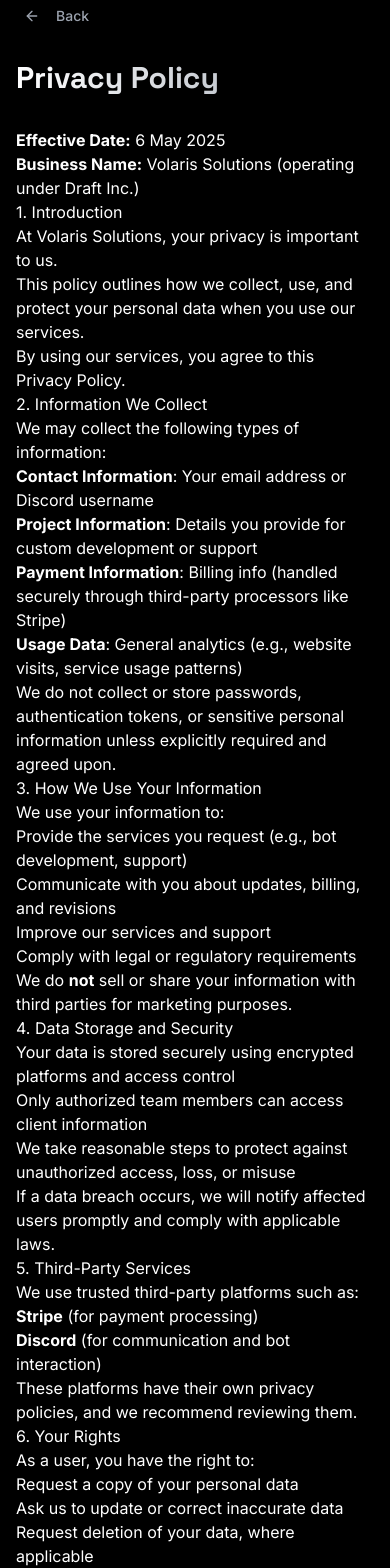
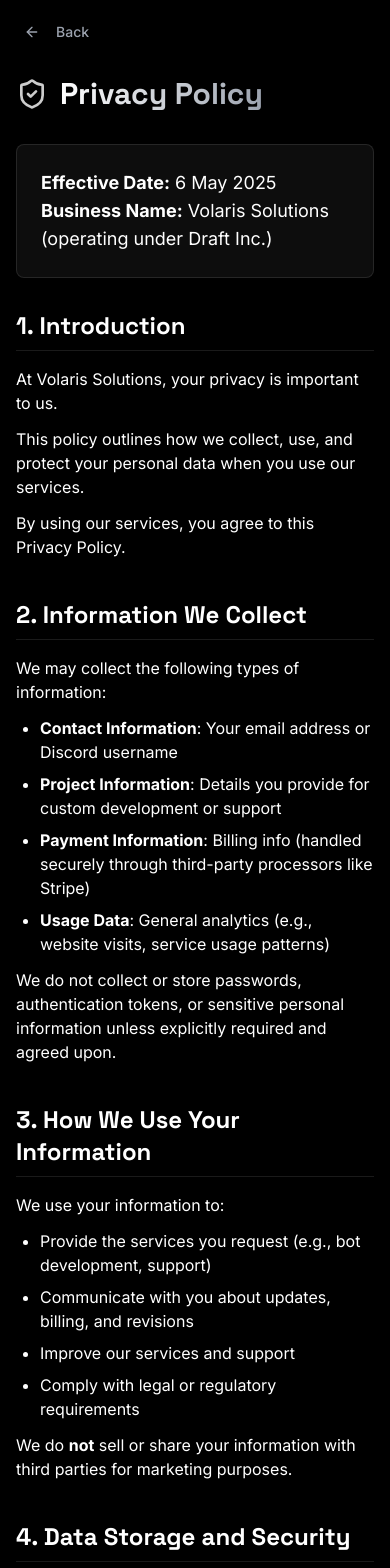
Before and after one commit to AceCombatx/stellar-black-byte-design, a React (Vite) app: page /privacy-policy in a window 390 px wide. Shown: the part 100-1668 px from the top of the page. Built offline with nearby package versions, Linux system fonts and the light colour scheme.

Commit message:
Refactor: Improve Privacy Policy and Terms of Service design
Improve the layout and spacing of the Privacy Policy and Terms of Service pages for better readability.

```diff
--- a/src/pages/PrivacyPolicy.tsx
+++ b/src/pages/PrivacyPolicy.tsx
@@ -1,7 +1,7 @@
 
 import Navbar from "@/components/Navbar";
 import Footer from "@/components/Footer";
-import { ArrowLeft } from "lucide-react";
+import { ArrowLeft, ShieldCheck } from "lucide-react";
 import { Button } from "@/components/ui/button";
 import { useNavigate } from "react-router-dom";
 
@@ -10,14 +10,14 @@ const PrivacyPolicy = () => {
   const currentYear = new Date().getFullYear();
 
   return (
-    <div className="min-h-screen bg-black text-white overflow-hidden">
+    <div className="min-h-screen bg-black text-white">
       <Navbar />
 
-      <main className="pt-24 pb-16">
+      <main className="pt-28 pb-20">
         <div className="container mx-auto px-4 md:px-6">
           <Button
             variant="ghost"
-            className="mb-6 -ml-2 text-gray-400 hover:text-white"
+            className="mb-6 -ml-2 text-gray-400 hover:text-white transition-colors"
             onClick={() => navigate(-1)}
           >
             <ArrowLeft className="mr-2 h-4 w-4" />
@@ -25,84 +25,125 @@ const PrivacyPolicy = () => {
           </Button>
 
           <div className="max-w-3xl mx-auto">
-            <h1 className="text-3xl md:text-4xl font-heading font-bold mb-8 text-gradient">
+            <div className="flex items-center gap-3 mb-8">
+              <ShieldCheck className="h-8 w-8 text-white/80" />
+              <h1 className="text-3xl md:text-4xl font-heading font-bold text-gradient">
                 Privacy Policy
               </h1>
+            </div>
 
-            <div className="prose prose-invert max-w-none">
-              <p><strong>Effective Date:</strong> 6 May {currentYear}<br />
-              <strong>Business Name:</strong> Volaris Solutions (operating under Draft Inc.)</p>
+            <div className="prose prose-invert prose-lg max-w-none">
+              <div className="panel mb-8">
+                <p className="text-lg">
+                  <strong className="text-white">Effective Date:</strong> 6 May {currentYear}<br />
+                  <strong className="text-white">Business Name:</strong> Volaris Solutions (operating under Draft Inc.)
+                </p>
+              </div>
 
-              <h2>1. Introduction</h2>
-              <p>At Volaris Solutions, your privacy is important to us.<br />
-              This policy outlines how we collect, use, and protect your personal data when you use our services.</p>
+              <div className="space-y-10">
+                <section>
+                  <h2 className="text-2xl font-heading font-bold text-white border-b border-white/10 pb-2 mb-4">1. Introduction</h2>
+                  <p className="mb-3">At Volaris Solutions, your privacy is important to us.</p>
+                  <p className="mb-3">This policy outlines how we collect, use, and protect your personal data when you use our services.</p>
                   <p>By using our services, you agree to this Privacy Policy.</p>
+                </section>
 
-              <h2>2. Information We Collect</h2>
-              <p>We may collect the following types of information:</p>
-              <ul>
-                <li><strong>Contact Information</strong>: Your email address or Discord username</li>
-                <li><strong>Project Information</strong>: Details you provide for custom development or support</li>
-                <li><strong>Payment Information</strong>: Billing info (handled securely through third-party processors like Stripe)</li>
-                <li><strong>Usage Data</strong>: General analytics (e.g., website visits, service usage patterns)</li>
+                <section>
+                  <h2 className="text-2xl font-heading font-bold text-white border-b border-white/10 pb-2 mb-4">2. Information We Collect</h2>
+                  <p className="mb-3">We may collect the following types of information:</p>
+                  <ul className="list-disc pl-6 space-y-2">
+                    <li><strong className="text-white">Contact Information</strong>: Your email address or Discord username</li>
+                    <li><strong className="text-white">Project Information</strong>: Details you provide for custom development or support</li>
+                    <li><strong className="text-white">Payment Information</strong>: Billing info (handled securely through third-party processors like Stripe)</li>
+                    <li><strong className="text-white">Usage Data</strong>: General analytics (e.g., website visits, service usage patterns)</li>
                   </ul>
-              <p>We do not collect or store passwords, authentication tokens, or sensitive personal information unless explicitly required and agreed upon.</p>
+                  <p className="mt-3">We do not collect or store passwords, authentication tokens, or sensitive personal information unless explicitly required and agreed upon.</p>
+                </section>
 
-              <h2>3. How We Use Your Information</h2>
-              <p>We use your information to:</p>
-              <ul>
+                <section>
+                  <h2 className="text-2xl font-heading font-bold text-white border-b border-white/10 pb-2 mb-4">3. How We Use Your Information</h2>
+                  <p className="mb-3">We use your information to:</p>
+                  <ul className="list-disc pl-6 space-y-2">
                     <li>Provide the services you request (e.g., bot development, support)</li>
                     <li>Communicate with you about updates, billing, and revisions</li>
                     <li>Improve our services and support</li>
                     <li>Comply with legal or regulatory requirements</li>
                   </ul>
-              <p>We do <strong>not</strong> sell or share your information with third parties for marketing purposes.</p>
+                  <p className="mt-3">We do <strong className="text-white">not</strong> sell or share your information with third parties for marketing purposes.</p>
+                </section>
 
-              <h2>4. Data Storage and Security</h2>
-              <ul>
+                <section>
+                  <h2 className="text-2xl font-heading font-bold text-white border-b border-white/10 pb-2 mb-4">4. Data Storage and Security</h2>
+                  <ul className="list-disc pl-6 space-y-2">
                     <li>Your data is stored securely using encrypted platforms and access control</li>
                     <li>Only authorized team members can access client information</li>
                     <li>We take reasonable steps to protect against unauthorized access, loss, or misuse</li>
                   </ul>
-              <p>If a data breach occurs, we will notify affected users promptly and comply with applicable laws.</p>
+                  <p className="mt-3">If a data breach occurs, we will notify affected users promptly and comply with applicable laws.</p>
+                </section>
 
-              <h2>5. Third-Party Services</h2>
-              <p>We use trusted third-party platforms such as:</p>
-              <ul>
-                <li><strong>Stripe</strong> (for payment processing)</li>
-                <li><strong>Discord</strong> (for communication and bot interaction)</li>
+                <section>
+                  <h2 className="text-2xl font-heading font-bold text-white border-b border-white/10 pb-2 mb-4">5. Third-Party Services</h2>
+                  <p className="mb-3">We use trusted third-party platforms such as:</p>
+                  <ul className="list-disc pl-6 space-y-2">
+                    <li><strong className="text-white">Stripe</strong> (for payment processing)</li>
+                    <li><strong className="text-white">Discord</strong> (for communication and bot interaction)</li>
                   </ul>
-              <p>These platforms have their own privacy policies, and we recommend reviewing them.</p>
+                  <p className="mt-3">These platforms have their own privacy policies, and we recommend reviewing them.</p>
+                </section>
 
-              <h2>6. Your Rights</h2>
-              <p>As a user, you have the right to:</p>
-              <ul>
+                <section>
+                  <h2 className="text-2xl font-heading font-bold text-white border-b border-white/10 pb-2 mb-4">6. Your Rights</h2>
+                  <p className="mb-3">As a user, you have the right to:</p>
+                  <ul className="list-disc pl-6 space-y-2">
                     <li>Request a copy of your personal data</li>
                     <li>Ask us to update or correct inaccurate data</li>
                     <li>Request deletion of your data, where applicable</li>
                     <li>Withdraw consent for us to store or use your information</li>
                   </ul>
-              <p>To exercise any of these rights, contact us via email or Discord.</p>
+                  <p className="mt-3">To exercise any of these rights, contact us via email or Discord.</p>
+                </section>
 
-              <h2>7. Data Retention</h2>
-              <p>We keep your information for as long as necessary to provide services or comply with legal obligations.<br />
-              You may request early removal of your data if services have ended.</p>
+                <section>
+                  <h2 className="text-2xl font-heading font-bold text-white border-b border-white/10 pb-2 mb-4">7. Data Retention</h2>
+                  <p className="mb-3">We keep your information for as long as necessary to provide services or comply with legal obligations.</p>
+                  <p>You may request early removal of your data if services have ended.</p>
+                </section>
 
-              <h2>8. Children's Privacy</h2>
-              <p>Our services are not intended for individuals under 13 years of age.<br />
-              We do not knowingly collect data from children under this age. If we learn we have, we will delete it immediately.</p>
+                <section>
+                  <h2 className="text-2xl font-heading font-bold text-white border-b border-white/10 pb-2 mb-4">8. Children's Privacy</h2>
+                  <p className="mb-3">Our services are not intended for individuals under 13 years of age.</p>
+                  <p>We do not knowingly collect data from children under this age. If we learn we have, we will delete it immediately.</p>
+                </section>
 
-              <h2>9. Changes to This Policy</h2>
-              <p>We may update this Privacy Policy from time to time.<br />
-              Updates will be posted in our Discord server or sent via email.<br />
-              By continuing to use our services, you agree to the updated policy.</p>
+                <section>
+                  <h2 className="text-2xl font-heading font-bold text-white border-b border-white/10 pb-2 mb-4">9. Changes to This Policy</h2>
+                  <p className="mb-3">We may update this Privacy Policy from time to time.</p>
+                  <p className="mb-3">Updates will be posted in our Discord server or sent via email.</p>
+                  <p>By continuing to use our services, you agree to the updated policy.</p>
+                </section>
 
-              <h2>10. Contact</h2>
-              <p>
-                📧 <strong>Email:</strong> <a href="mailto:volarissolutions@draftinc.xyz" className="text-blue-400 hover:underline">volarissolutions@draftinc.xyz</a><br />
-                📧 <strong>Support:</strong> <a href="mailto:support@volarissolutions.online" className="text-blue-400 hover:underline">support@volarissolutions.online</a><br />
-                🌐 <strong>Discord:</strong> <a href="https://discord.gg/gdZXz3QR6a" target="_blank" rel="noreferrer" className="text-blue-400 hover:underline">Volaris Solutions Server</a>
+                <section className="panel">
+                  <h2 className="text-2xl font-heading font-bold text-white border-b border-white/10 pb-2 mb-4">10. Contact</h2>
+                  <p className="space-y-2">
+                    <div className="flex items-center gap-2 mb-2">
+                      <span className="text-lg">📧</span>
+                      <strong className="text-white">Email:</strong>
+                      <a href="mailto:volarissolutions@draftinc.xyz" className="text-blue-400 hover:underline transition-colors">volarissolutions@draftinc.xyz</a>
+                    </div>
+                    <div className="flex items-center gap-2 mb-2">
+                      <span className="text-lg">📧</span>
+                      <strong className="text-white">Support:</strong>
+                      <a href="mailto:support@volarissolutions.online" className="text-blue-400 hover:underline transition-colors">support@volarissolutions.online</a>
+                    </div>
+                    <div className="flex items-center gap-2">
+                      <span className="text-lg">🌐</span>
+                      <strong className="text-white">Discord:</strong>
+                      <a href="https://discord.gg/gdZXz3QR6a" target="_blank" rel="noreferrer" className="text-blue-400 hover:underline transition-colors">Volaris Solutions Server</a>
+                    </div>
                   </p>
+                </section>
+              </div>
             </div>
           </div>
         </div>
--- a/src/pages/TermsOfService.tsx
+++ b/src/pages/TermsOfService.tsx
@@ -1,7 +1,7 @@
 
 import Navbar from "@/components/Navbar";
 import Footer from "@/components/Footer";
-import { ArrowLeft } from "lucide-react";
+import { ArrowLeft, FileText } from "lucide-react";
 import { Button } from "@/components/ui/button";
 import { useNavigate } from "react-router-dom";
 
@@ -10,14 +10,14 @@ const TermsOfService = () => {
   const currentYear = new Date().getFullYear();
 
   return (
-    <div className="min-h-screen bg-black text-white overflow-hidden">
+    <div className="min-h-screen bg-black text-white">
       <Navbar />
 
-      <main className="pt-24 pb-16">
+      <main className="pt-28 pb-20">
         <div className="container mx-auto px-4 md:px-6">
           <Button
             variant="ghost"
-            className="mb-6 -ml-2 text-gray-400 hover:text-white"
+            className="mb-6 -ml-2 text-gray-400 hover:text-white transition-colors"
             onClick={() => navigate(-1)}
           >
             <ArrowLeft className="mr-2 h-4 w-4" />
@@ -25,93 +25,136 @@ const TermsOfService = () => {
           </Button>
 
           <div className="max-w-3xl mx-auto">
-            <h1 className="text-3xl md:text-4xl font-heading font-bold mb-8 text-gradient">
+            <div className="flex items-center gap-3 mb-8">
+              <FileText className="h-8 w-8 text-white/80" />
+              <h1 className="text-3xl md:text-4xl font-heading font-bold text-gradient">
                 Terms of Service
               </h1>
+            </div>
 
-            <div className="prose prose-invert max-w-none">
-              <p><strong>Effective Date:</strong> 6 May {currentYear}<br />
-              <strong>Business Name:</strong> Volaris Solutions (operating under Draft Inc.)</p>
+            <div className="prose prose-invert prose-lg max-w-none">
+              <div className="panel mb-8">
+                <p className="text-lg">
+                  <strong className="text-white">Effective Date:</strong> 6 May {currentYear}<br />
+                  <strong className="text-white">Business Name:</strong> Volaris Solutions (operating under Draft Inc.)
+                </p>
+              </div>
 
-              <h2>1. Overview</h2>
-              <p>These Terms of Service ("Terms") govern the use of services provided by Volaris Solutions.<br />
-              By commissioning our services, you agree to be bound by these Terms.<br />
-              If you do not agree to these Terms, please do not use our services.</p>
+              <div className="space-y-10">
+                <section>
+                  <h2 className="text-2xl font-heading font-bold text-white border-b border-white/10 pb-2 mb-4">1. Overview</h2>
+                  <p className="mb-3">These Terms of Service ("Terms") govern the use of services provided by Volaris Solutions.</p>
+                  <p className="mb-3">By commissioning our services, you agree to be bound by these Terms.</p>
+                  <p>If you do not agree to these Terms, please do not use our services.</p>
+                </section>
 
-              <h2>2. Services Offered</h2>
-              <p>We provide development and support services, including but not limited to:</p>
-              <ul>
+                <section>
+                  <h2 className="text-2xl font-heading font-bold text-white border-b border-white/10 pb-2 mb-4">2. Services Offered</h2>
+                  <p className="mb-3">We provide development and support services, including but not limited to:</p>
+                  <ul className="list-disc pl-6 space-y-2">
                     <li>Custom Discord bot development</li>
                     <li>Website development (front-end and back-end)</li>
                     <li>Hosting services for bots and apps</li>
                     <li>Automation, API integration, and workflow setup</li>
                     <li>Ongoing technical support and consulting</li>
                   </ul>
-              <p>We reserve the right to refuse service to anyone for any reason at any time.</p>
+                  <p className="mt-3">We reserve the right to refuse service to anyone for any reason at any time.</p>
+                </section>
 
-              <h2>3. Payments & Currency</h2>
-              <ul>
-                <li>All prices are listed and charged in <strong>British Pounds Sterling (GBP/£)</strong></li>
+                <section>
+                  <h2 className="text-2xl font-heading font-bold text-white border-b border-white/10 pb-2 mb-4">3. Payments & Currency</h2>
+                  <ul className="list-disc pl-6 space-y-2">
+                    <li>All prices are listed and charged in <strong className="text-white">British Pounds Sterling (GBP/£)</strong></li>
                     <li>Payments are processed via Stripe or another approved payment method</li>
-                <li><strong>Full payment is required upfront</strong> unless a written agreement says otherwise</li>
+                    <li><strong className="text-white">Full payment is required upfront</strong> unless a written agreement says otherwise</li>
                     <li>Monthly and yearly subscriptions automatically renew unless cancelled</li>
-                <li><strong>No refunds</strong> will be issued once development has started or services have been delivered, except at our sole discretion</li>
+                    <li><strong className="text-white">No refunds</strong> will be issued once development has started or services have been delivered, except at our sole discretion</li>
                   </ul>
+                </section>
 
-              <h2>4. Ownership & Licensing</h2>
-              <p>Unless otherwise agreed in writing:</p>
-              <ul>
-                <li>All <strong>source code, scripts, and assets remain the intellectual property of Volaris Solutions</strong></li>
-                <li>You are granted a <strong>non-exclusive, non-transferable license</strong> to use the delivered product</li>
+                <section>
+                  <h2 className="text-2xl font-heading font-bold text-white border-b border-white/10 pb-2 mb-4">4. Ownership & Licensing</h2>
+                  <p className="mb-3">Unless otherwise agreed in writing:</p>
+                  <ul className="list-disc pl-6 space-y-2">
+                    <li>All <strong className="text-white">source code, scripts, and assets remain the intellectual property of Volaris Solutions</strong></li>
+                    <li>You are granted a <strong className="text-white">non-exclusive, non-transferable license</strong> to use the delivered product</li>
                     <li>Redistribution, resale, or reverse-engineering is prohibited unless explicitly permitted</li>
                     <li>You may request full ownership or rights transfer for an additional fee</li>
                   </ul>
+                </section>
 
-              <h2>5. Revisions & Scope</h2>
-              <ul>
-                <li>Service packages include a limited number of <strong>revisions</strong></li>
+                <section>
+                  <h2 className="text-2xl font-heading font-bold text-white border-b border-white/10 pb-2 mb-4">5. Revisions & Scope</h2>
+                  <ul className="list-disc pl-6 space-y-2">
+                    <li>Service packages include a limited number of <strong className="text-white">revisions</strong></li>
                     <li>A revision is a reasonable change to an existing feature — not a new feature</li>
                     <li>Extra revisions or out-of-scope requests may require additional charges</li>
                   </ul>
+                </section>
 
-              <h2>6. Cancellation & Termination</h2>
-              <ul>
-                <li>You may cancel anytime, but <strong>no partial refunds</strong> will be given</li>
+                <section>
+                  <h2 className="text-2xl font-heading font-bold text-white border-b border-white/10 pb-2 mb-4">6. Cancellation & Termination</h2>
+                  <ul className="list-disc pl-6 space-y-2">
+                    <li>You may cancel anytime, but <strong className="text-white">no partial refunds</strong> will be given</li>
                     <li>We may terminate service due to abuse, harassment, non-payment, or breach of terms</li>
                     <li>Access to services may be suspended upon termination</li>
                   </ul>
+                </section>
 
-              <h2>7. Support Policy</h2>
-              <ul>
+                <section>
+                  <h2 className="text-2xl font-heading font-bold text-white border-b border-white/10 pb-2 mb-4">7. Support Policy</h2>
+                  <ul className="list-disc pl-6 space-y-2">
                     <li>Support is offered through approved channels (Discord or email)</li>
-                <li><strong>Basic support is free</strong>, but priority support is only included in paid plans</li>
+                    <li><strong className="text-white">Basic support is free</strong>, but priority support is only included in paid plans</li>
                     <li>We aim to respond within 1–2 business days depending on workload</li>
                   </ul>
+                </section>
 
-              <h2>8. Liability & Disclaimers</h2>
-              <ul>
-                <li>Services are provided "as is" — <strong>we do not guarantee 100% uptime or bug-free software</strong></li>
+                <section>
+                  <h2 className="text-2xl font-heading font-bold text-white border-b border-white/10 pb-2 mb-4">8. Liability & Disclaimers</h2>
+                  <ul className="list-disc pl-6 space-y-2">
+                    <li>Services are provided "as is" — <strong className="text-white">we do not guarantee 100% uptime or bug-free software</strong></li>
                     <li>We are not responsible for third-party outages (e.g. Discord API)</li>
                     <li>We are not liable for any loss of data, revenue, or functionality</li>
                   </ul>
+                </section>
 
-              <h2>9. Privacy</h2>
-              <ul>
+                <section>
+                  <h2 className="text-2xl font-heading font-bold text-white border-b border-white/10 pb-2 mb-4">9. Privacy</h2>
+                  <ul className="list-disc pl-6 space-y-2">
                     <li>Your files and data are kept private and not shared externally</li>
                     <li>We follow UK data protection guidelines and will inform you of any breaches</li>
                   </ul>
+                </section>
 
-              <h2>10. Changes to These Terms</h2>
-              <p>These Terms may change at any time.<br />
-              You will be notified via Discord or email.<br />
-              Continued use of our services means you accept the new terms.</p>
+                <section>
+                  <h2 className="text-2xl font-heading font-bold text-white border-b border-white/10 pb-2 mb-4">10. Changes to These Terms</h2>
+                  <p className="mb-3">These Terms may change at any time.</p>
+                  <p className="mb-3">You will be notified via Discord or email.</p>
+                  <p>Continued use of our services means you accept the new terms.</p>
+                </section>
 
-              <h2>11. Contact</h2>
-              <p>
-                📧 <strong>Email:</strong> <a href="mailto:volarissolutions@draftinc.xyz" className="text-blue-400 hover:underline">volarissolutions@draftinc.xyz</a><br />
-                📧 <strong>Support:</strong> <a href="mailto:support@volarissolutions.online" className="text-blue-400 hover:underline">support@volarissolutions.online</a><br />
-                🌐 <strong>Discord:</strong> <a href="https://discord.gg/gdZXz3QR6a" target="_blank" rel="noreferrer" className="text-blue-400 hover:underline">Volaris Solutions Server</a>
+                <section className="panel">
+                  <h2 className="text-2xl font-heading font-bold text-white border-b border-white/10 pb-2 mb-4">11. Contact</h2>
+                  <p className="space-y-2">
+                    <div className="flex items-center gap-2 mb-2">
+                      <span className="text-lg">📧</span>
+                      <strong className="text-white">Email:</strong>
+                      <a href="mailto:volarissolutions@draftinc.xyz" className="text-blue-400 hover:underline transition-colors">volarissolutions@draftinc.xyz</a>
+                    </div>
+                    <div className="flex items-center gap-2 mb-2">
+                      <span className="text-lg">📧</span>
+                      <strong className="text-white">Support:</strong>
+                      <a href="mailto:support@volarissolutions.online" className="text-blue-400 hover:underline transition-colors">support@volarissolutions.online</a>
+                    </div>
+                    <div className="flex items-center gap-2">
+                      <span className="text-lg">🌐</span>
+                      <strong className="text-white">Discord:</strong>
+                      <a href="https://discord.gg/gdZXz3QR6a" target="_blank" rel="noreferrer" className="text-blue-400 hover:underline transition-colors">Volaris Solutions Server</a>
+                    </div>
                   </p>
+                </section>
+              </div>
             </div>
           </div>
         </div>
```
Lines whose indentation alone changed are shown as unchanged.
